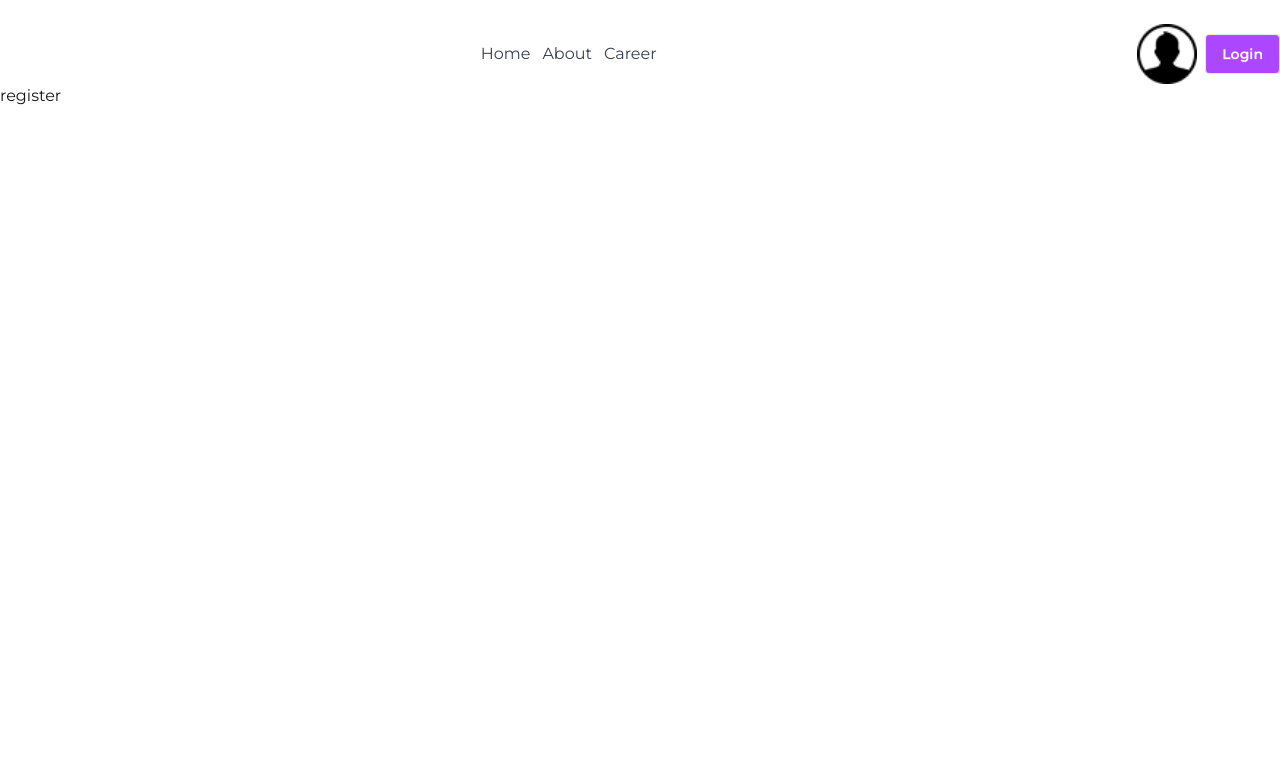
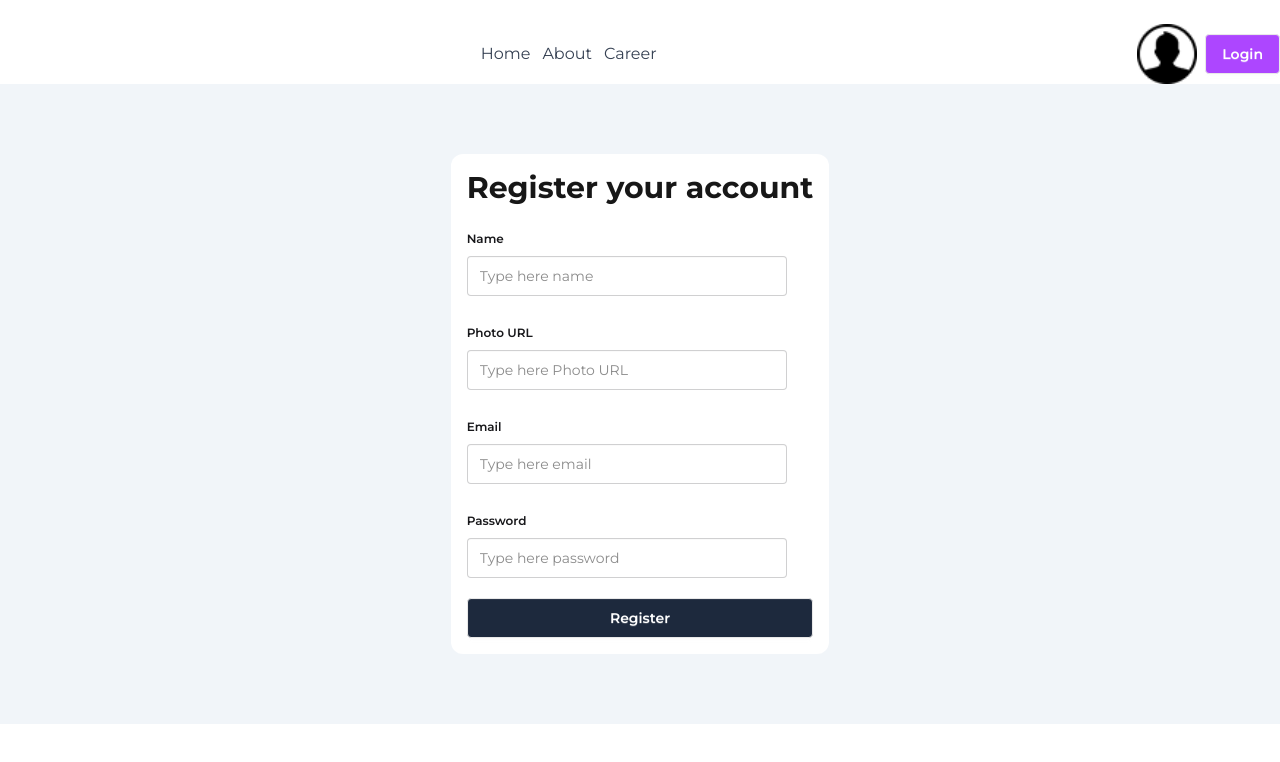
Before and after one commit to mdallamaiqbal/Daragon-news-nextjs, a Next.js app: page /register in a window 1280 px wide. Shown: the top 762 px of the page. Built offline with nearby package versions, Linux system fonts and the light colour scheme.

Commit message:
add login and register page design

```diff
--- a/package.json
+++ b/package.json
@@ -14,6 +14,7 @@
     "react": "19.2.4",
     "react-dom": "19.2.4",
     "react-fast-marquee": "^1.6.5",
+    "react-hook-form": "^7.74.0",
     "react-icons": "^5.6.0"
   },
   "devDependencies": {
--- a/src/app/(auth)/login/page.jsx
+++ b/src/app/(auth)/login/page.jsx
@@ -1,9 +1,36 @@
+'use client'
+import Link from "next/link";
+import { useForm } from "react-hook-form";
 
 
 const LoginPage = () => {
+    const {register,
+        handleSubmit,
+        formState: {errors}} = useForm();
+    const handleLoginFunc = (data)=>{
+     console.log(data)
+    }
     return (
-        <div>
-            Login
+        <div className="container mx-auto bg-slate-100 min-h-[80vh] flex justify-center items-center">
+            <div className="p-4 rounded-xl bg-white ">
+                <h2 className="mb-4 font-bold text-3xl text-center">Login your account</h2>
+               <form className="space-y-4" onSubmit={handleSubmit(handleLoginFunc)}>
+                 <fieldset className="fieldset">
+                    <legend className="fieldset-legend">Email</legend>
+                    <input type="email" {...register("email", { required: "Email field is required"} )}  className="input" placeholder="Type here email" />
+                     {errors.email && <p className="text-red-500">{errors.email.message}</p>}
+                </fieldset>
+                <fieldset className="fieldset">
+                    <legend className="fieldset-legend">Password</legend>
+                    <input type="password" {...register("password" , { required: "Password field is required"})}  className="input" placeholder="Type here password" />
+                    {errors.password && <p className="text-red-500">{errors.password.message}</p>}
+                </fieldset>
+                <button className="btn w-full bg-slate-800 text-white">Login</button>
+               </form>
+               <p className="mt-4">Do not have an account ?
+                 <Link href={"/register"} className="text-blue-500">Register</Link>
+               </p>
+            </div>
         </div>
     );
 };
--- a/src/app/(auth)/register/page.jsx
+++ b/src/app/(auth)/register/page.jsx
@@ -1,9 +1,42 @@
-
+'use client'
+import Link from "next/link";
+import { useForm } from "react-hook-form";
 
 const RegisterPage = () => {
+     const {register,
+        handleSubmit,
+        formState: {errors}} = useForm();
+     const handleRegisterFunc = (data)=>{
+     console.log(data)
+    }
     return (
-        <div>
-            register
+        <div className="container mx-auto bg-slate-100 min-h-[80vh] flex justify-center items-center">
+            <div className="p-4 rounded-xl bg-white ">
+                <h2 className="mb-4 font-bold text-3xl text-center">Register your account</h2>
+               <form className="space-y-4" onSubmit={handleSubmit(handleRegisterFunc)}>
+                 <fieldset className="fieldset">
+                    <legend className="fieldset-legend">Name</legend>
+                    <input type="text" {...register("name", { required: "Name field is required"} )}  className="input" placeholder="Type here name" />
+                     {errors.name && <p className="text-red-500">{errors.name.message}</p>}
+                </fieldset>
+                 <fieldset className="fieldset">
+                    <legend className="fieldset-legend">Photo URL</legend>
+                    <input type="text" {...register("photo", { required: "Photo URL field is required"} )}  className="input" placeholder="Type here Photo URL" />
+                     {errors.photo && <p className="text-red-500">{errors.photo.message}</p>}
+                </fieldset>
+                 <fieldset className="fieldset">
+                    <legend className="fieldset-legend">Email</legend>
+                    <input type="email" {...register("email", { required: "Email field is required"} )}  className="input" placeholder="Type here email" />
+                     {errors.email && <p className="text-red-500">{errors.email.message}</p>}
+                </fieldset>
+                <fieldset className="fieldset">
+                    <legend className="fieldset-legend">Password</legend>
+                    <input type="password" {...register("password" , { required: "Password field is required"})}  className="input" placeholder="Type here password" />
+                    {errors.password && <p className="text-red-500">{errors.password.message}</p>}
+                </fieldset>
+                <button className="btn w-full bg-slate-800 text-white">Register</button>
+               </form>
+            </div>
         </div>
     );
 };
```
Also changed, not shown: 1 other file (tests, documents, lock files or other folders).
